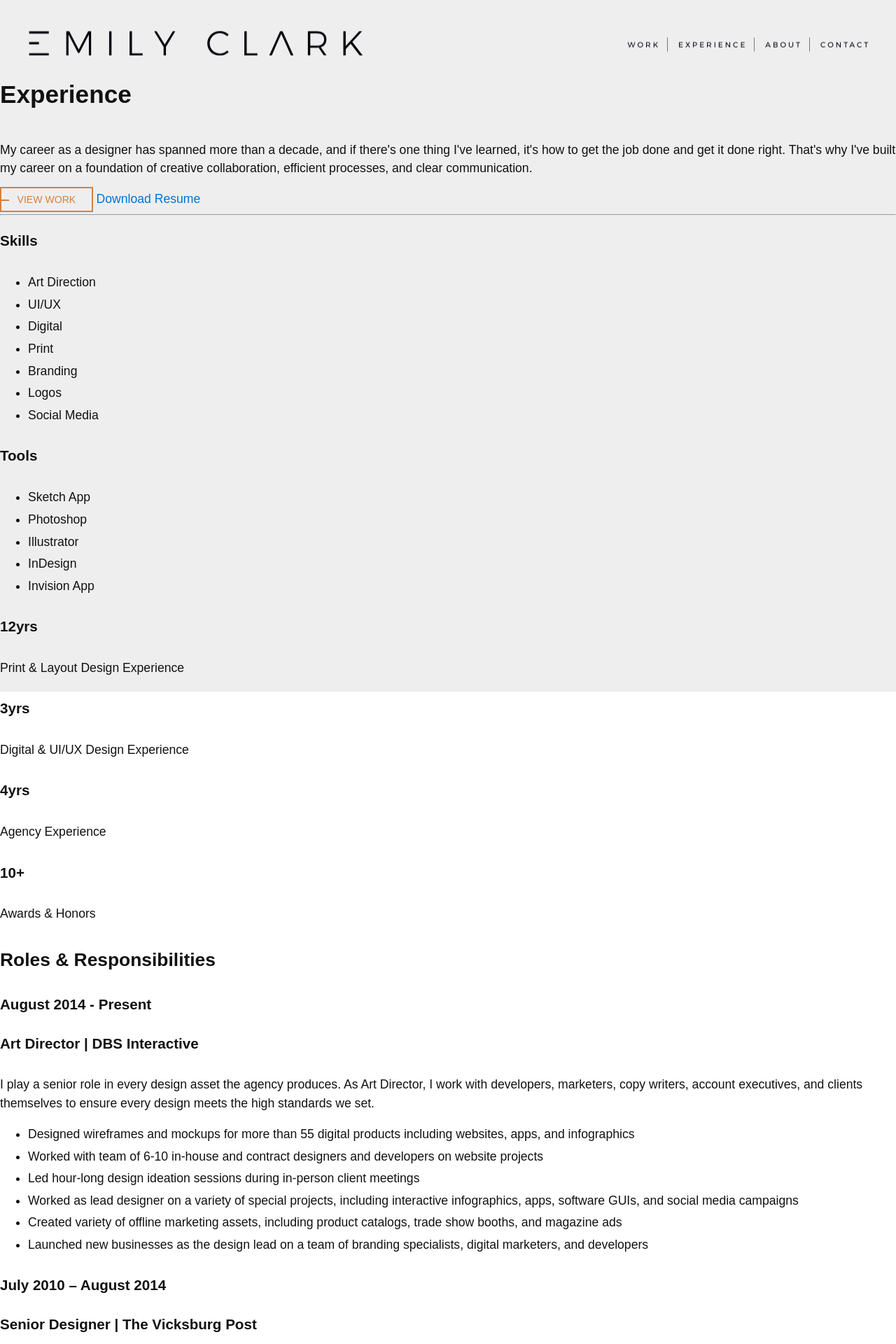
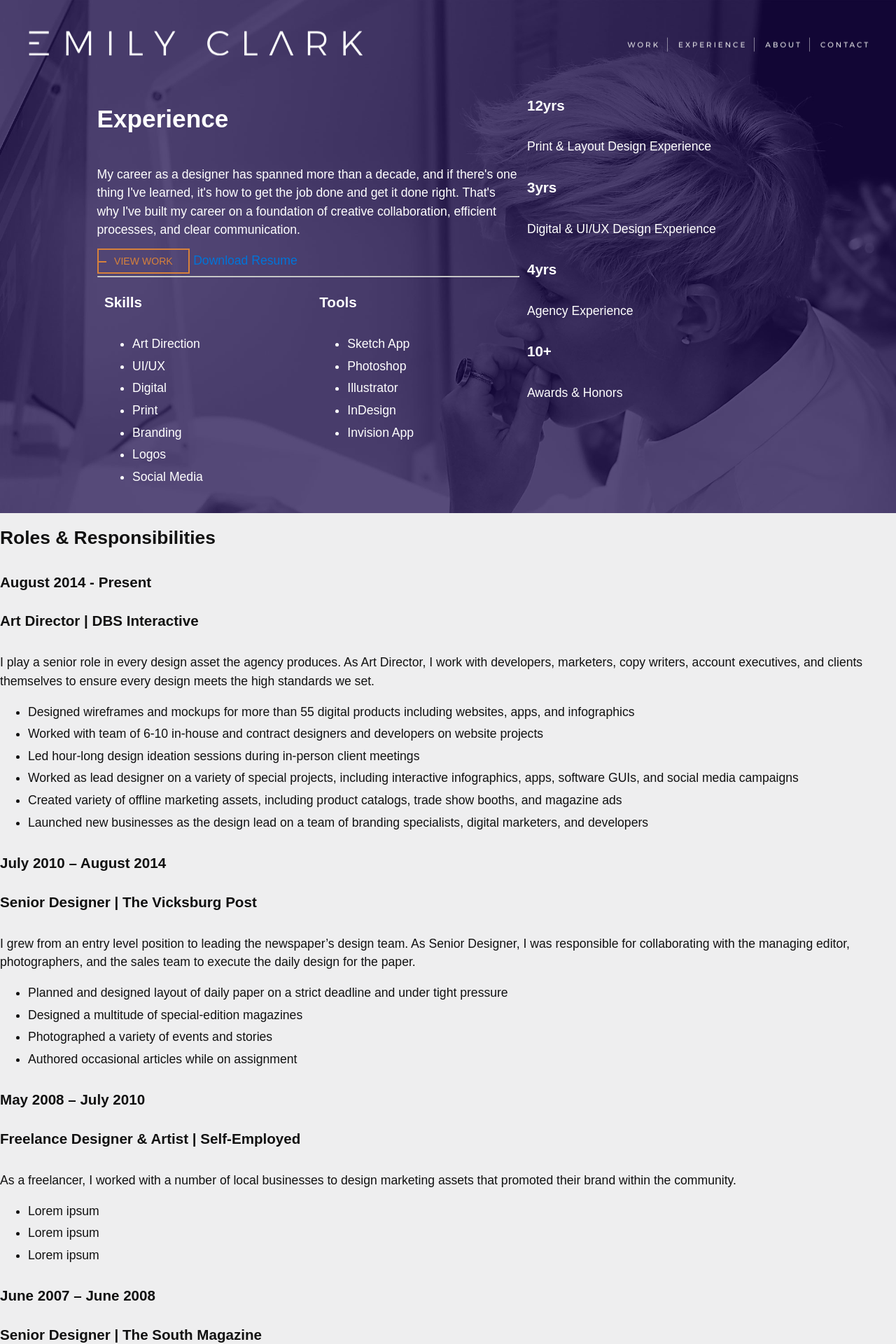
Before and after one commit to EmilyBlaineClark/emilyblaineclark.github.io, a Jekyll site: the page built from experience.html, in a window 1280 px wide. Shown: the top 1920 px of the page at 70% size. Built offline with Jekyll 4.4.1, drawn with Linux system fonts in a browser that asks for light colours.

Commit message:
WIP experience page

```diff
--- a/_layouts/default.html
+++ b/_layouts/default.html
@@ -15,20 +15,12 @@
         {% include nav.html %}
       </header>
 
-      <div class="page__{{ page.url | slugify }}">
-        <div class="bg-images">
-          {% if page.fg-srcset %} <img class="fg-image" src="{{ page.fg-srcset.small }}" srcset="{{ page.fg-srcset.small }} 700w, {{ page.fg-srcset.medium }} 1024w, {{ page.fg-srcset.large }} 2000w">{% endif %}
-          {% if page.bg-srcset %} <img class="bg-image" src="{{ page.bg-srcset.small }}" srcset="{{ page.bg-srcset.small }} 700w, {{ page.bg-srcset.medium }} 1024w, {{ page.bg-srcset.large }} 2000w">{% endif %}
-        </div>
-        <div class="page__content">
-          {{ content }}
-        </div>
-      </div>
+      <main class="content clearfix">
+        {{ content }}
+      </main>
 
     </div>
 
-    <script src="https://ajax.googleapis.com/ajax/libs/jquery/1.12.4/jquery.min.js"></script>
-    <script src="https://maxcdn.bootstrapcdn.com/bootstrap/3.3.7/js/bootstrap.min.js" integrity="sha384-Tc5IQib027qvyjSMfHjOMaLkfuWVxZxUPnCJA7l2mCWNIpG9mGCD8wGNIcPD7Txa" crossorigin="anonymous"></script>
     <script defer type="text/javascript" src="{{ "/js/scripts.js" | prepend: site.baseurl }}"></script>
   </body>
 
--- a/_sass/_general.scss
+++ b/_sass/_general.scss
@@ -1,3 +1,17 @@
+.clearfix:after {
+  visibility: hidden;
+  display: block;
+  font-size: 0;
+  content: " ";
+  clear: both;
+  height: 0;
+}
+.clearfix { display: inline-block; }
+/* start commented backslash hack \*/
+* html .clearfix { height: 1%; }
+.clearfix { display: block; }
+/* close commented backslash hack */
+
 .btn{
   background: none;
   border: $orange 2px solid;
@@ -30,3 +44,17 @@
   }
 
 }
+
+.flex{
+  max-width: 1024px;
+  margin: 0 auto;
+  position: relative;
+  z-index: 10;
+}
+
+.upper-half{
+  overflow-y: hidden;
+  position: relative;
+  padding-top: 7em;
+  color: $white;
+}
--- a/_sass/_nav.scss
+++ b/_sass/_nav.scss
@@ -123,7 +123,10 @@ nav .brand{
   fill: $black;
 }
 
-.page__homepage{
+
+// Dark Pages
+.page__homepage,
+.page__experience-html{
   .logo-svg{
     fill: $white;
   }
--- a/_sass/_page.scss
+++ b/_sass/_page.scss
@@ -1,8 +1,8 @@
 // Homepage
-.page-homepage{
-  height: 100%;
+.page__homepage{
+  height: 100vh;
   overflow: hidden;
-}
+
   .bg-images{
     position: fixed;
     top: -50%;
@@ -25,17 +25,15 @@
     z-index: 2;
     opacity: 0.56;
   }
+}
 
 .homepage-button{
   float: right;
 }
 
-
-.page__content{
-  z-index: 3;
+.content{
   position: relative;
-  height: 100vh;
-  max-height: 900px;
+  height: 100%;
 }
 
 .homepage-title{
@@ -72,8 +70,39 @@
   }
 }
 
-
-
 .site__wrapper{
   background: $gray-light;
+  overflow: auto;
+  position: relative;
 }
+
+.site_header{
+  position: absolute;
+  top: 0;
+  width: 100%;
+}
+
+.experience-bgs{
+  position: absolute;
+  top: 0;
+  left:0;
+  z-index: 0;
+
+  &:after{
+    content: "";
+    background: $purple-dark;
+    display: block;
+    position: absolute;
+    left: 0;
+    right: 0;
+    top: 0;
+    bottom: 0;
+    opacity: 0.72;
+  }
+}
+
+.experience-content{
+  position: relative;
+  z-index: 10;
+  padding-top: 8em;
+}
--- a/experience.html
+++ b/experience.html
@@ -1,19 +1,26 @@
 ---
 layout: default
+title: experience
+bg-srcset:
+  small: /images/bg-images/experience-768.jpg
+  medium: /images/bg-images/experience-1024.jpg
+  large: /images/bg-images/experience-2000.jpg
 ---
-
+<div class="upper-half">
+  <div class="experience-bgs"><img class="experience-bg" src="/images/bg-images/experience-768.jpg" srcset="/images/bg-images/experience-768.jpg 700w, /images/bg-images/experience-1024.jpg 1024w, /images/bg-images/experience-2000.jpg 2000w"></div>
+  <div class="flex two-700 center">
+    <div class="three-fifth">
       <div class="page-title">
         <h1 class="title">Experience</h1>
       </div>
 
-<div class="page-content">
       <p>My career as a designer has spanned more than a decade, and if there's one thing I've learned, it's how to get the job done and get it done right. That's why I've built my career on a foundation of creative collaboration, efficient processes, and clear communication.</p>
       <a href="#" class="btn">View Work</a>
       <a href="#">Download Resume</a>
 
       <hr>
 
-  <div class="keywords">
+      <div class="flex two keywords">
 
         <div class="skills-list">
           <h3 class="skills-title">Skills</h3>
@@ -32,9 +39,10 @@ layout: default
             {% endfor %}
           </ul>
         </div>
+      </div>
 
     </div>
-
+    <div class="two-fifth">
       <div class="timeline-counter">
         {% for time in site.data.timeline %}
         <div class="timeline-item">
@@ -43,10 +51,11 @@ layout: default
         </div>
         {% endfor %}
       </div>
-
+    </div>
+  </div>
 </div>
 
-<div class="page-content roles-and-responsibilities">
+<div class="roles-and-responsibilities">
   <h2>Roles &amp; Responsibilities</h2>
 
   {% for role in site.data.roles %}
```
Also changed, not shown: index.html (+4 -8 lines). Lines whose indentation alone changed are shown as unchanged.
